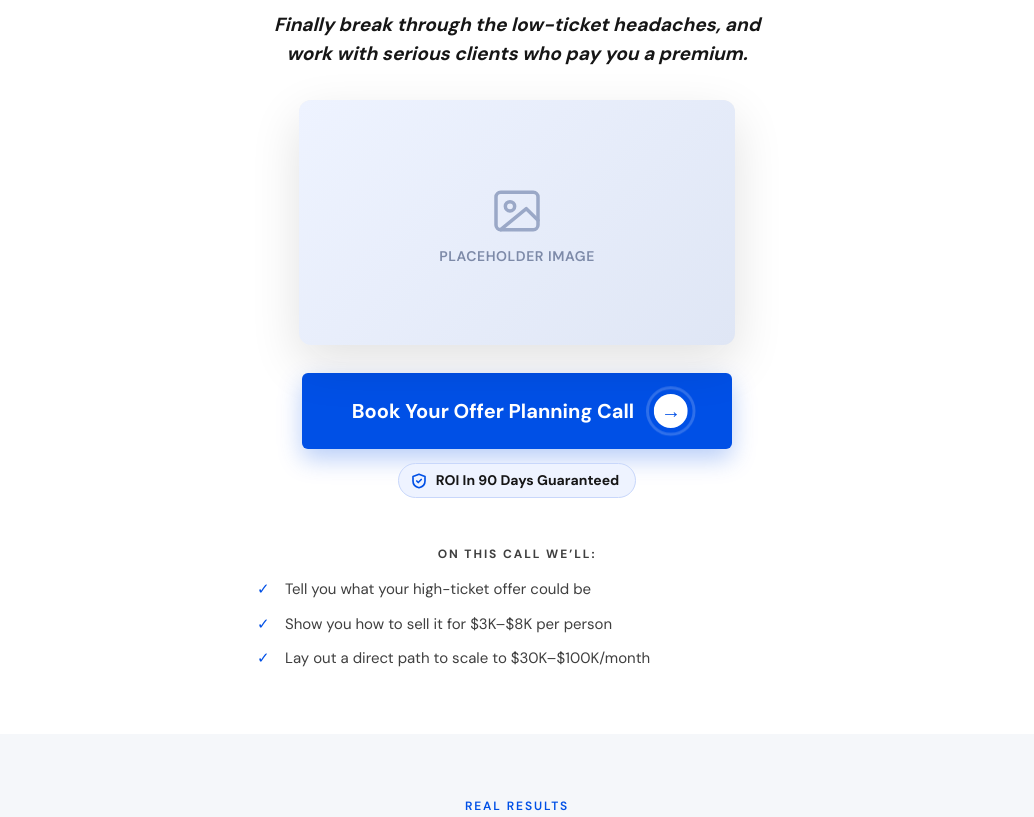
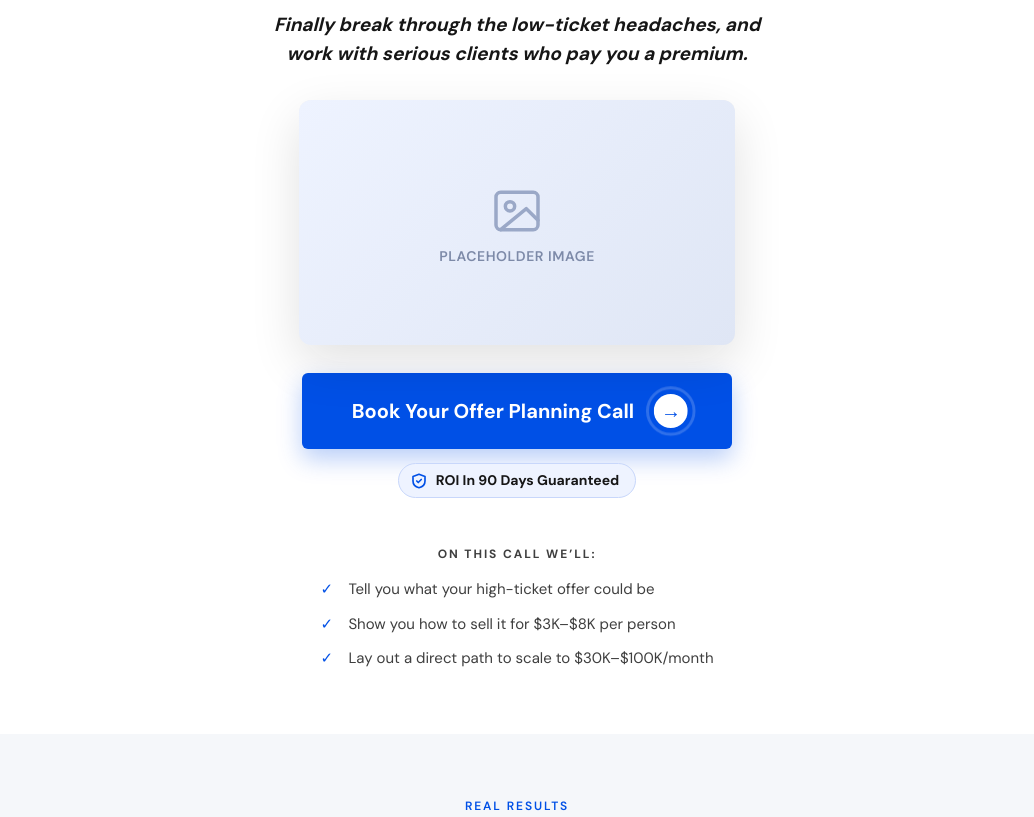
Before and after one commit to acqtom/paidcoachingcom, a plain HTML site: page index.html in a window 1280 px wide. Shown: the part 222-1039 px from the top of the page, without its empty margins (123-1157 px from the left). Drawn offline with Linux system fonts and the light colour scheme; a script that the page names is missing.

Commit message:
On-this-call list: centre the ticked list under its title
Co-Authored-By: Claude Opus 5.5 <noreply@anthropic.com>

```diff
--- a/theme-modern.css
+++ b/theme-modern.css
@@ -356,3 +356,4 @@ main:has(.conf-hero) > section:nth-of-type(even) .invite { background: #ffffff;
 .hero__sub { text-wrap: balance; }
 .hero__title .accent--blue { color: var(--gold-text); font-style: normal; }
 .hero .vsl + .cta { margin-top: 28px; }
+.oncall ul { width: fit-content; max-width: 100%; }
```
